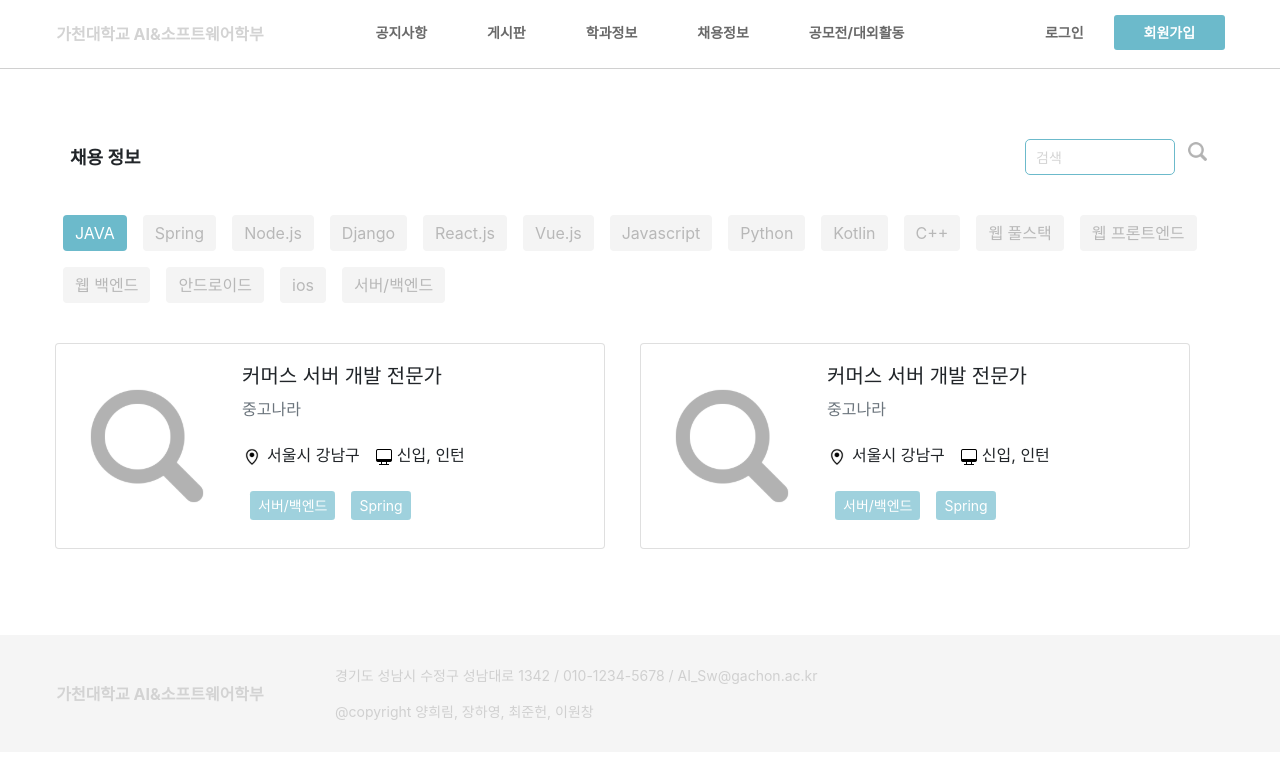
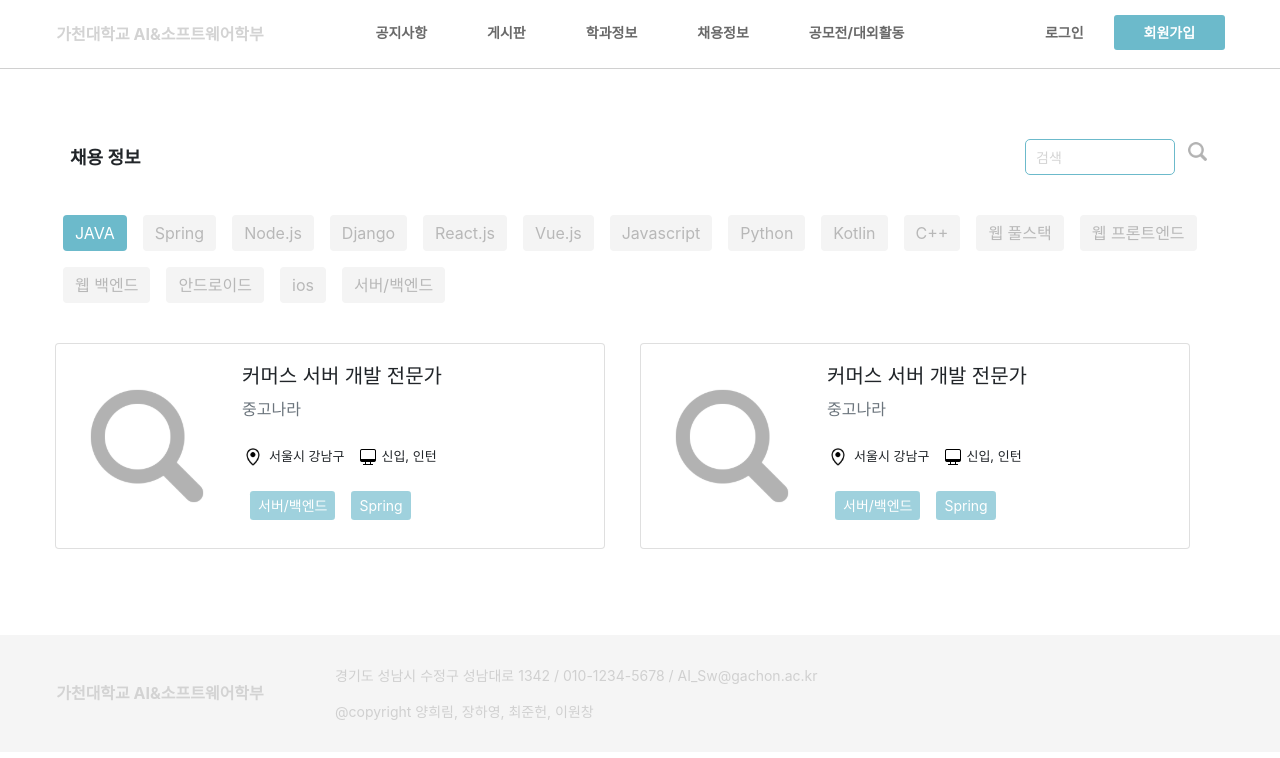
Before and after one commit to choib1ack/AISW_Web_Community, a React (Create React App) app in the folder web-community/: page / in a window 1280 px wide. Shown: the top 758 px of the page. Built offline with nearby package versions, Linux system fonts and the light colour scheme.

Commit message:
Modify JobCard fontsize

```diff
--- a/web-community/src/components/Job.js
+++ b/web-community/src/components/Job.js
@@ -65,14 +65,14 @@ function JobCard() {
 
                 <Card.Text className="mb-0">
                     <div className="d-inline-block">
-                        <img src={placeImage} style={{width: "20px", height: "20px", marginRight: "5px"}}/>
-                        <p className="d-inline-block mr-3">
+                        <img src={placeImage} style={{width: "22px", height: "22px", marginRight: "5px"}}/>
+                        <p className="d-inline-block mr-3" style={{fontSize: '13px'}}>
                             서울시 강남구
                         </p>
                     </div>
                     <div className="d-inline-block">
                         <img src={monitorImage} style={{width: "16px", height: "16px", marginRight: "5px"}}/>
-                        <p className="d-inline-block">
+                        <p className="d-inline-block" style={{fontSize: '13px'}}>
                             신입, 인턴
                         </p>
                     </div>
```
